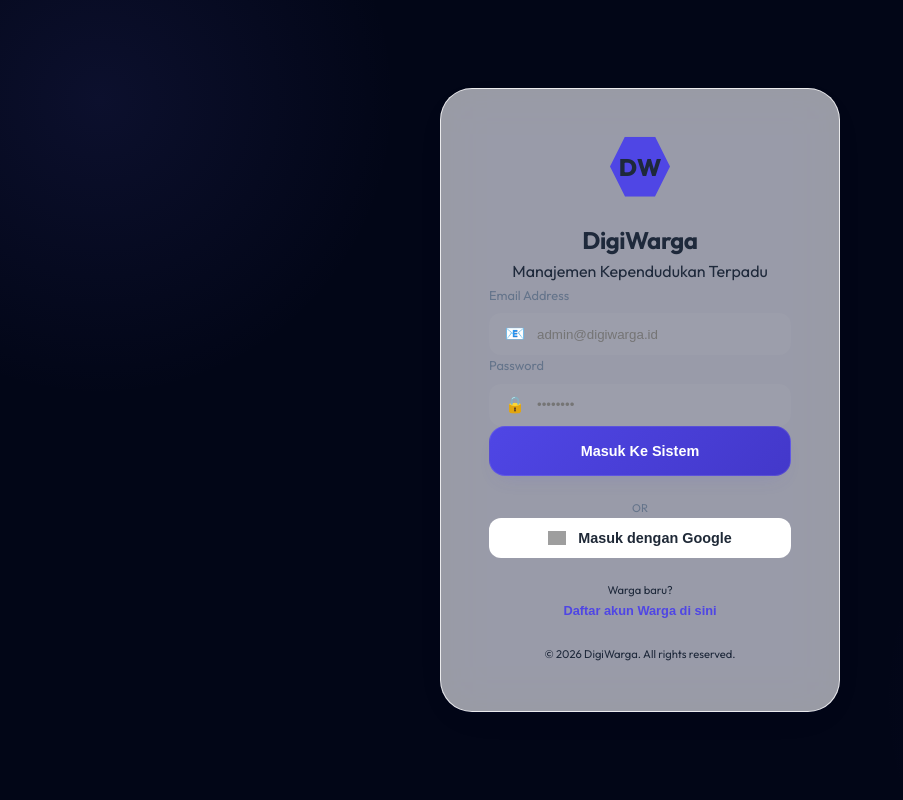
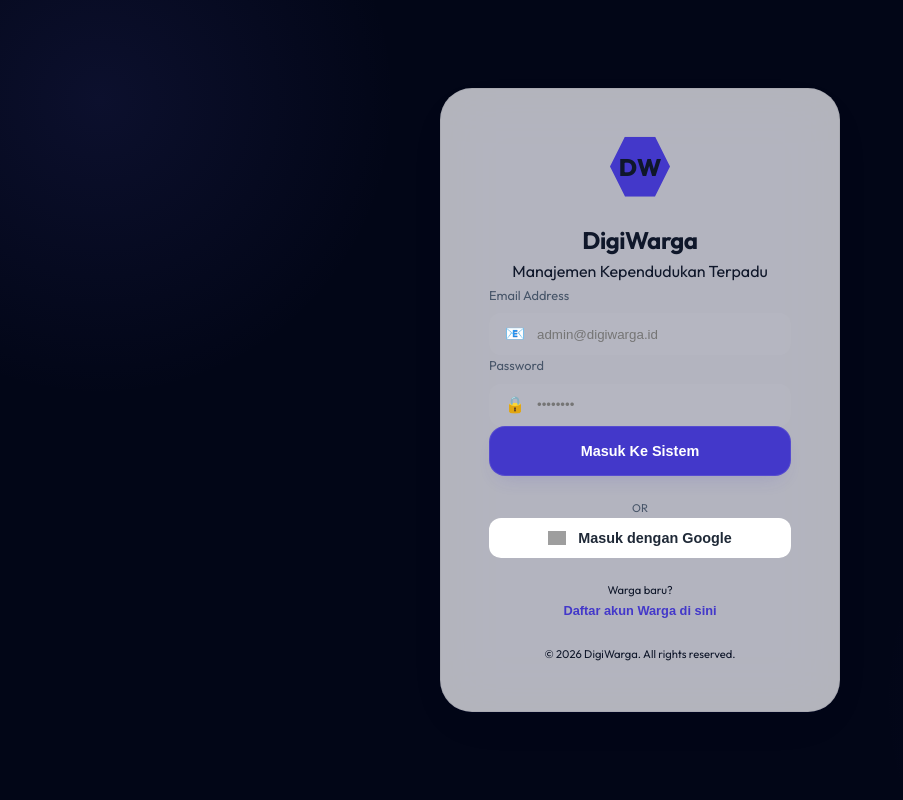
Before and after one commit to roedyrustam/pendudukangular, an Angular app: page /login in a window 1280 px wide. Shown: the whole page, without its empty margins (0-903 px from the left). Built offline with nearby package versions, Linux system fonts and the light colour scheme; grey boxes are pictures that could not be loaded.

Commit message:
feat: add global design system styles including typography, glass-morphism components, and custom animations

```diff
--- a/src/styles.scss
+++ b/src/styles.scss
@@ -2,17 +2,17 @@
 
 :root {
   color-scheme: light;
-  --primary: #4f46e5;
-  --primary-glow: rgba(79, 70, 229, 0.15);
-  --secondary: #d946ef;
-  --accent: #06b6d4;
-  --darkness: #f8fafc;
-  --bg-deep: #f1f5f9;
-  --card-bg: rgba(255, 255, 255, 0.6);
-  --glass-bg: rgba(255, 255, 255, 0.75);
-  --glass-border: rgba(255, 255, 255, 0.5);
-  --text-main: #1e293b;
-  --text-muted: #64748b;
+  --primary: #4338ca;
+  --primary-glow: rgba(67, 56, 202, 0.2);
+  --secondary: #c026d3;
+  --accent: #0891b2;
+  --darkness: #f1f5f9;
+  --bg-deep: #e2e8f0;
+  --card-bg: rgba(255, 255, 255, 0.7);
+  --glass-bg: rgba(255, 255, 255, 0.85);
+  --glass-border: rgba(0, 0, 0, 0.08);
+  --text-main: #0f172a;
+  --text-muted: #475569;
 
   /* macOS Curves */
   --apple-ease: cubic-bezier(0.32, 0.72, 0, 1);
@@ -30,9 +30,9 @@ body {
   font-family: 'Outfit', -apple-system, BlinkMacSystemFont, 'Segoe UI', Roboto, sans-serif;
   background-color: var(--bg-deep);
   background-image:
-    radial-gradient(at 0% 0%, rgba(79, 70, 229, 0.05) 0px, transparent 50%),
-    radial-gradient(at 100% 100%, rgba(217, 70, 239, 0.05) 0px, transparent 50%),
-    white;
+    radial-gradient(at 0% 0%, rgba(67, 56, 202, 0.07) 0px, transparent 50%),
+    radial-gradient(at 100% 100%, rgba(192, 38, 211, 0.05) 0px, transparent 50%),
+    #f8fafc;
   color: var(--text-main);
   line-height: 1.6;
   overflow-x: hidden;
@@ -41,27 +41,27 @@ body {
 
 .glass-panel {
   background: var(--glass-bg);
-  backdrop-filter: blur(25px) saturate(200%);
-  -webkit-backdrop-filter: blur(25px) saturate(200%);
+  backdrop-filter: blur(30px) saturate(210%);
+  -webkit-backdrop-filter: blur(30px) saturate(210%);
   border: 1px solid var(--glass-border);
-  box-shadow: 0 8px 32px 0 rgba(31, 38, 135, 0.07);
+  box-shadow: 0 10px 40px -10px rgba(0, 0, 0, 0.1);
 }
 
 .card-luxury {
   background: var(--card-bg);
-  border: 1px solid rgba(255, 255, 255, 0.8);
+  border: 1px solid rgba(0, 0, 0, 0.06);
   border-radius: 2rem;
-  padding: 2rem;
+  padding: 2.25rem;
   transition: all 0.5s var(--apple-ease);
   position: relative;
   overflow: hidden;
-  box-shadow: 0 10px 40px -15px rgba(0,0,0,0.08);
+  box-shadow: 0 15px 50px -20px rgba(0, 0, 0, 0.12);
 
   &:hover {
-    transform: translateY(-10px) scale(1.02);
+    transform: translateY(-12px) scale(1.02);
     border-color: var(--primary);
-    box-shadow: 0 30px 60px -20px rgba(79, 70, 229, 0.2);
-    background: rgba(255, 255, 255, 0.9);
+    box-shadow: 0 40px 80px -25px rgba(67, 56, 202, 0.15);
+    background: rgba(255, 255, 255, 0.95);
 
     &::after {
       content: '';
```
